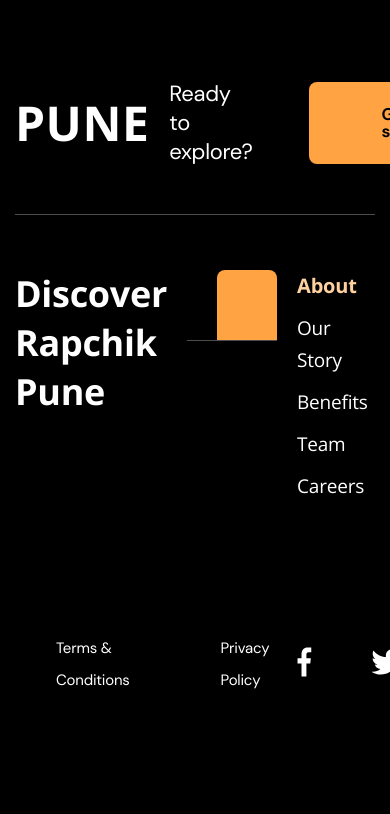
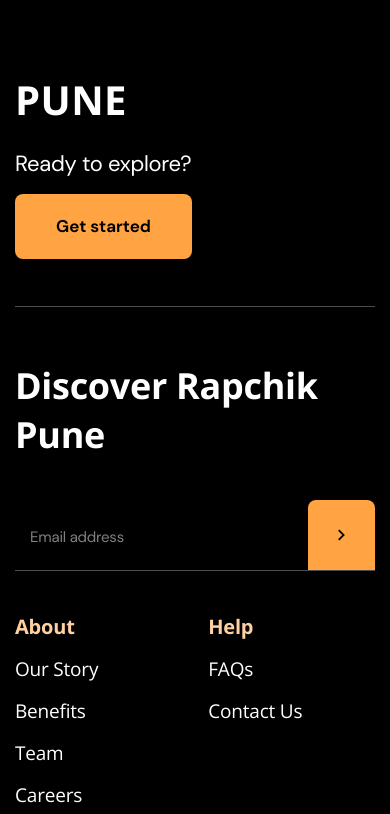
Before and after one commit to katebanban/pune, a plain HTML site: page index.html in a window 390 px wide. Shown: the part 3547-4361 px from the top of the page. Drawn offline with nearby package versions, Linux system fonts and the light colour scheme.

Commit message:
adapted the "footer" section

```diff
--- a/scss/_footer.scss
+++ b/scss/_footer.scss
@@ -1,5 +1,9 @@
 .footer {
 	padding-bottom: 118px;
+
+	@media (max-width: 1000px) {
+		padding-bottom: 80px;
+	}
 
 	&__body {
 	}
@@ -11,6 +15,10 @@
 
 	&__middle {
 		padding: 55px 0px 128px;
+
+		@media (max-width: 480px) {
+			padding: 55px 0px;
+		}
 	}
 
 	&__bottom {
@@ -22,6 +30,10 @@
 	align-items: center;
 	justify-content: space-between;
 
+	@media (max-width: 768px) {
+		display: block;
+	}
+
 	&__logo {
 		font-weight: 700;
 		font-size: 48px;
@@ -30,8 +42,21 @@
 		text-transform: uppercase;
 		transition: all 0.3s;
 
+		@media (max-width: 480px) {
+			font-size: 40px;
+		}
+
 		&:not(:last-child) {
 			margin-right: 20px;
+
+			@media (max-width: 768px) {
+				display: inline-block;
+				margin: 0px 0px 20px 0px;
+			}
+
+			@media (max-width: 480px) {
+				margin-bottom: 30px;
+			}
 		}
 
 		&:hover {
@@ -43,6 +68,19 @@
 		display: flex;
 		align-items: center;
 		flex: 0 1 33%;
+
+		@media (max-width: 1465px) {
+			flex: 0 1 40%;
+		}
+
+		@media (max-width: 1000px) {
+			flex: 0 1 50%;
+			justify-content: space-between;
+		}
+
+		@media (max-width: 480px) {
+			display: block;
+		}
 	}
 
 	&__text {
@@ -54,6 +92,14 @@
 
 		&:not(:last-child) {
 			margin-right: 56px;
+
+			@media (max-width: 1200px) {
+				margin-right: 15px;
+			}
+
+			@media (max-width: 480px) {
+				margin: 0px 0px 15px 0px;
+			}
 		}
 	}
 
@@ -70,6 +116,22 @@
 		&:hover {
 			box-shadow: 0px 0px 20px #ffa343;
 		}
+
+		@media (max-width: 1465px) {
+			padding: 24px 70px;
+		}
+
+		@media (max-width: 1200px) {
+			padding: 24px 50px;
+		}
+
+		@media (max-width: 1000px) {
+			padding: 24px 41px;
+		}
+
+		@media (max-width: 480px) {
+			display: inline-block;
+		}
 	}
 
 	a.footer-top__btn {
@@ -84,6 +146,11 @@
 .footer-middle {
 	display: flex;
 
+	@media (max-width: 1000px) {
+		flex-wrap: wrap;
+		align-items: center;
+	}
+
 	&__title {
 		flex: 0 1 20%;
 		font-weight: 700;
@@ -93,6 +160,24 @@
 
 		&:not(:last-child) {
 			margin-right: 20px;
+
+			@media (max-width: 1000px) {
+				margin-right: unset;
+				padding-right: 20px;
+			}
+
+			@media (max-width: 768px) {
+				padding-right: unset;
+				margin-bottom: 40px;
+			}
+		}
+
+		@media (max-width: 1000px) {
+			flex: 0 1 50%;
+		}
+
+		@media (max-width: 768px) {
+			flex: 0 1 100%;
 		}
 	}
 
@@ -103,6 +188,18 @@
 		margin: 0 auto;
 		height: 71px;
 		border-bottom: 1.5px solid rgba(255, 255, 255, 0.3);
+
+		@media (max-width: 1465px) {
+			flex: 0 1 350px;
+		}
+
+		@media (max-width: 1000px) {
+			flex: 0 1 50%;
+		}
+
+		@media (max-width: 768px) {
+			flex: 0 1 100%;
+		}
 	}
 
 	&__email {
@@ -146,6 +243,19 @@
 		display: flex;
 		flex: 0 1 33%;
 		margin-left: 20px;
+
+		@media (max-width: 1465px) {
+			flex: 0 1 40%;
+		}
+
+		@media (max-width: 1000px) {
+			flex: 0 1 50%;
+			margin: 40px 0px 0px 0px;
+		}
+
+		@media (max-width: 768px) {
+			flex: 0 1 100%;
+		}
 	}
 
 	&__list {
@@ -155,6 +265,14 @@
 
 		&:not(:last-child) {
 			margin-right: 185px;
+
+			@media (max-width: 1465px) {
+				margin-right: 150px;
+			}
+
+			@media (max-width: 1200px) {
+				margin-right: 110px;
+			}
 		}
 	}
 
@@ -192,6 +310,22 @@
 
 		&:not(:last-child) {
 			margin-bottom: 156px;
+
+			@media (max-width: 1000px) {
+				margin-bottom: 80px;
+			}
+		}
+
+		@media (max-width: 1000px) {
+			padding: unset;
+		}
+
+		@media (max-width: 480px) {
+			display: block;
+
+			& > * + * {
+				margin-top: 30px;
+			}
 		}
 	}
 
@@ -201,12 +335,28 @@
 
 		&:not(:last-child) {
 			margin-right: 20px;
+
+			@media (max-width: 480px) {
+				margin-right: unset;
+			}
+		}
+
+		@media (max-width: 480px) {
+			display: block;
 		}
 	}
 
 	&__info-item {
 		&:not(:last-child) {
 			margin-right: 91px;
+
+			@media (max-width: 1000px) {
+				margin-right: 50px;
+			}
+
+			@media (max-width: 480px) {
+				margin-right: unset;
+			}
 		}
 	}
 
@@ -237,6 +387,10 @@
 
 		&:not(:last-child) {
 			margin-right: 52px;
+
+			@media (max-width: 1000px) {
+				margin-right: 30px;
+			}
 		}
 
 		&:hover {
```
Also changed, not shown: css/style.css.
